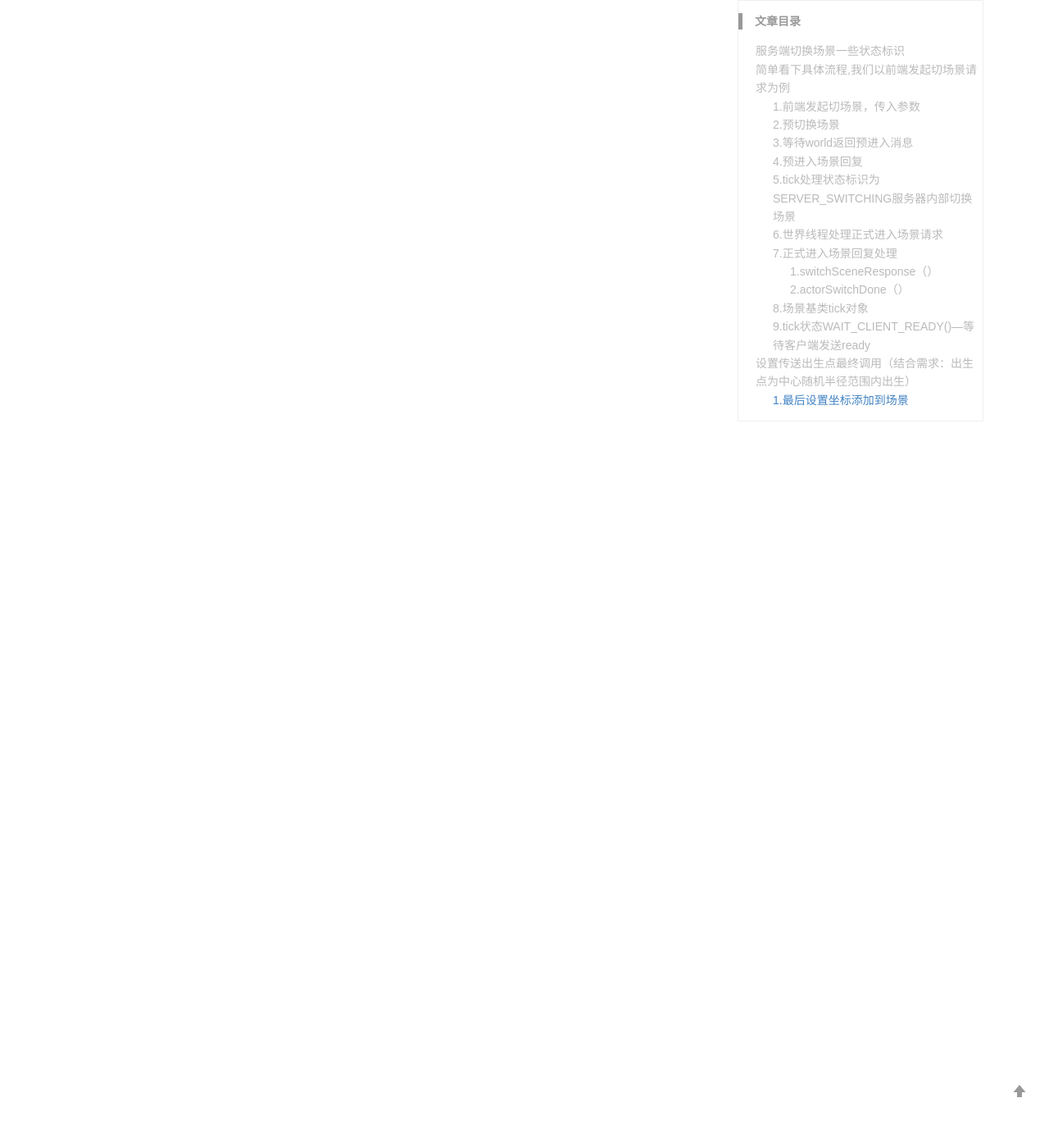
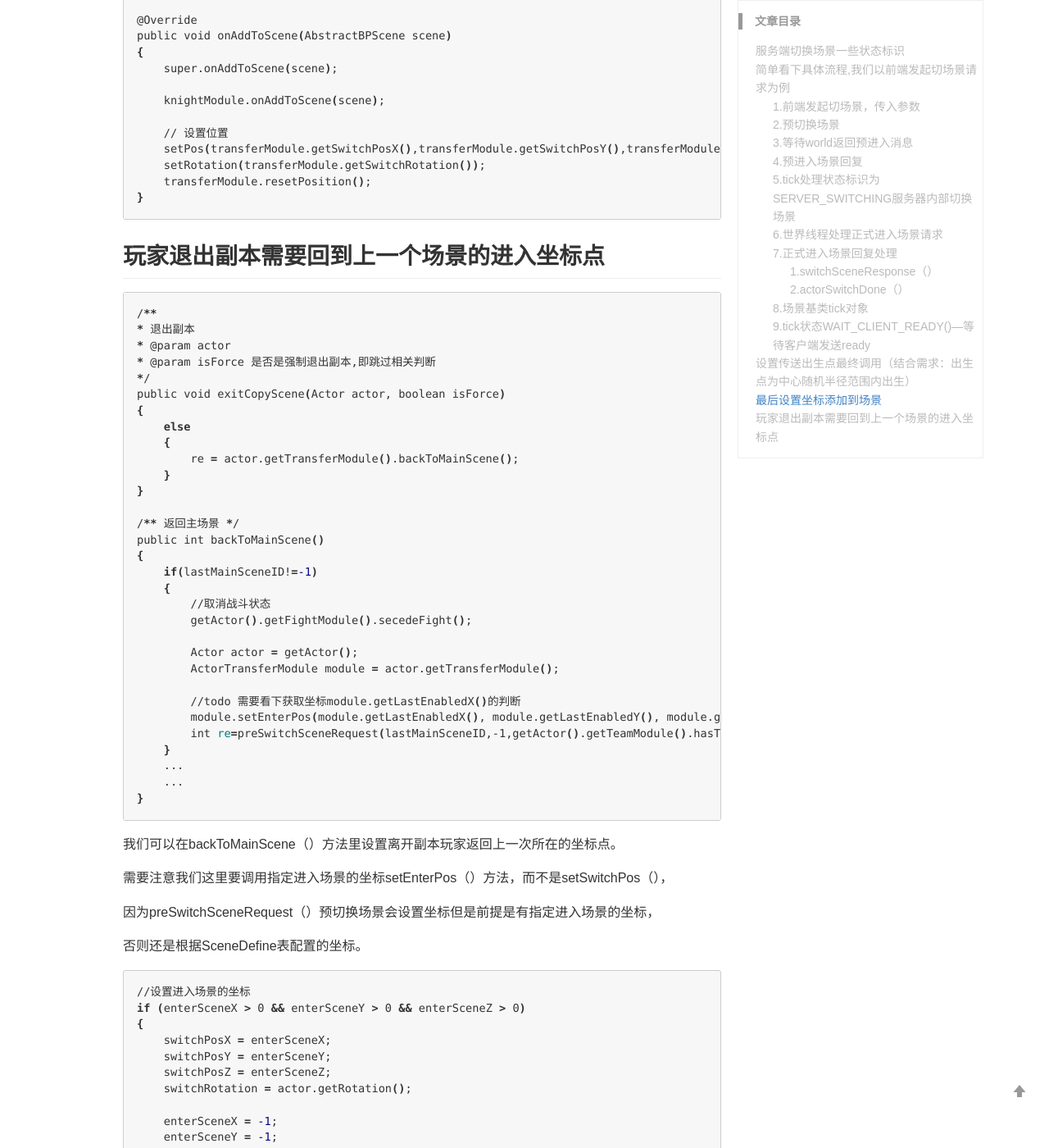
Before and after one commit to lizb0907/lizb0907.github.io, a Jekyll site: the page built from _posts/mmo-game/2018-08-28-TransferModule.md, in a window 1280 px wide and 1400 px high, scrolled down 13772 px. Shown: the whole window at 82% size. Built offline with Jekyll 4.4.1, drawn with Linux system fonts in a browser that asks for light colours; comment, search, counter and statistics services are not loaded; some of the changed text lies outside the part shown.

Commit message:
update transfermodule

````diff
--- a/_posts/mmo-game/2018-08-28-TransferModule.md
+++ b/_posts/mmo-game/2018-08-28-TransferModule.md
@@ -107,6 +107,9 @@ private int preSwitchSceneRequest(SceneTransferTypeEnum transferType, int sceneI
     //预进入状态,客户端刚刚发起了切换场景请求,等待world返回预进入消息
 	setSwitchSceneStatus(SwitchSceneStatusEnum.PRE_ENTER_SCENE);
     ...
+
+    //设置传送到的点
+    result = setTransferPosition(transferType, sceneID, transferID);
     ...
     //发送世界进行预进入场景请求处理
     service.sendMessage(ServiceManager.getInstance().getWorldService(), preEnterSceneRequest);
@@ -115,6 +118,69 @@ private int preSwitchSceneRequest(SceneTransferTypeEnum transferType, int sceneI
 ```
 各种检查，检查通过后设置当前状态标识为PRE_ENTER_SCENE(), 预进入状态,客户端刚刚发起了切换场景请求,等待world返回预进入消息
 
+在预切换场景时，这里就会先设置下传送坐标点！！
+
+```java
+/**
+* 设置传送目标点
+* @param transferType
+* @param sceneID
+* @param transferID
+*/
+private int setTargetPosition(SceneTransferTypeEnum transferType, int sceneID, int transferID)
+{
+    ...
+    ...
+    switch (transferType)
+    {
+        else
+        {
+            // 不同场景传送,需要读取场景表中的配置
+            DictSceneDefineData sceneAttr = (DictSceneDefineData) DictSceneDefineData.getRecordById(sceneID);
+            if (sceneAttr == null)
+            {
+                return BPErrorCodeEnum.SCENE_SCENE_ATTR_NOT_FOUND;
+            }
+
+            //设置进入场景的坐标
+            if (enterSceneX > 0 && enterSceneY > 0 && enterSceneZ > 0)
+            {
+                switchPosX = enterSceneX;
+                switchPosY = enterSceneY;
+                switchPosZ = enterSceneZ;
+                switchRotation = actor.getRotation();
+
+                enterSceneX = -1;
+                enterSceneY = -1;
+                enterSceneZ = -1;
+            }
+            else
+            {
+                switchPosX = sceneAttr.getTeleX();
+                switchPosY = sceneAttr.getTeleY();
+                switchPosZ = sceneAttr.getTeleZ();
+                int teleRotation = sceneAttr.getTeleRotation();
+                if(teleRotation < 0)
+                {
+                    //角色当前朝向
+                    switchRotation = actor.getRotation();
+                }
+                else
+                {
+                    switchRotation = teleRotation;//朝向
+                }
+            }
+        }
+    }
+    ...
+    ...
+}
+```
+不同场景传送,需要读取场景表中的配置。
+
+如果我们指定了进入场景指定坐标enterSceneX、enterSceneY、enterSceneZ切换场景后会按指定坐标传送，
+
+否则按照SceneDefine表配置的TeleX...
 
 ### 3.等待world返回预进入消息
 
@@ -234,6 +300,17 @@ public void clientStartLoading(int sceneID, int lineID)
 public void switchSceneRequest(int sceneID, int lineID)
 {
     ...
+    AbstractBPScene scene = actor.getScene();
+    if (scene != null)
+    {
+        srcSceneID = scene.getSceneID();
+        srcLineID = scene.getLineID();
+
+        //记录之前场景玩家所在的坐标x、y、z,
+        //最后一次传送所在的(主城/野外)ID
+        //以及朝向
+        recordMainScene();
+    }
     ...
     else
     {
@@ -256,6 +333,10 @@ public void switchSceneRequest(int sceneID, int lineID)
     ...
 }
 ```
+服务器正式切换场景:
+
+调用recordMainScene记录之前的，记录之前场景玩家所在的坐标x、y、z,最后一次传送所在的(主城/野外)ID以及朝向。
+
 调用deleteSafe（）删除玩家，设置状态标识LEAVING_SCENE()--正在离开当前场景，发送世界处理正式进入场景请求。
 
 ### 6.世界线程处理正式进入场景请求
@@ -572,3 +653,78 @@ public void onAddToScene(AbstractBPScene scene)
     transferModule.resetPosition();
 }
 ```
+
+## 玩家退出副本需要回到上一个场景的进入坐标点
+
+```sh
+/**
+* 退出副本
+* @param actor
+* @param isForce 是否是强制退出副本,即跳过相关判断
+*/
+public void exitCopyScene(Actor actor, boolean isForce)
+{
+    else
+    {
+        re = actor.getTransferModule().backToMainScene();
+    }
+}
+
+/** 返回主场景 */
+public int backToMainScene()
+{
+    if(lastMainSceneID!=-1)
+    {
+        //取消战斗状态
+        getActor().getFightModule().secedeFight();
+
+        Actor actor = getActor();
+        ActorTransferModule module = actor.getTransferModule();
+
+        //todo 需要看下获取坐标module.getLastEnabledX()的判断
+        module.setEnterPos(module.getLastEnabledX(), module.getLastEnabledY(), module.getLastEnabledZ());
+        int re=preSwitchSceneRequest(lastMainSceneID,-1,getActor().getTeamModule().hasTeam(), false);
+    }
+    ...
+    ...
+}
+```
+我们可以在backToMainScene（）方法里设置离开副本玩家返回上一次所在的坐标点。
+
+需要注意我们这里要调用指定进入场景的坐标setEnterPos（）方法，而不是setSwitchPos（），
+
+因为preSwitchSceneRequest（）预切换场景会设置坐标但是前提是有指定进入场景的坐标，
+
+否则还是根据SceneDefine表配置的坐标。
+
+
+```sh
+//设置进入场景的坐标
+if (enterSceneX > 0 && enterSceneY > 0 && enterSceneZ > 0)
+{
+    switchPosX = enterSceneX;
+    switchPosY = enterSceneY;
+    switchPosZ = enterSceneZ;
+    switchRotation = actor.getRotation();
+
+    enterSceneX = -1;
+    enterSceneY = -1;
+    enterSceneZ = -1;
+}
+else
+{
+    switchPosX = sceneAttr.getTeleX();
+    switchPosY = sceneAttr.getTeleY();
+    switchPosZ = sceneAttr.getTeleZ();
+    int teleRotation = sceneAttr.getTeleRotation();
+    if(teleRotation < 0)
+    {
+        //角色当前朝向
+        switchRotation = actor.getRotation();
+    }
+    else
+    {
+        switchRotation = teleRotation;//朝向
+    }
+}
+```
````
Also changed, not shown: other parts of _posts/mmo-game/2018-08-28-TransferModule.md (+1 -1 lines).
